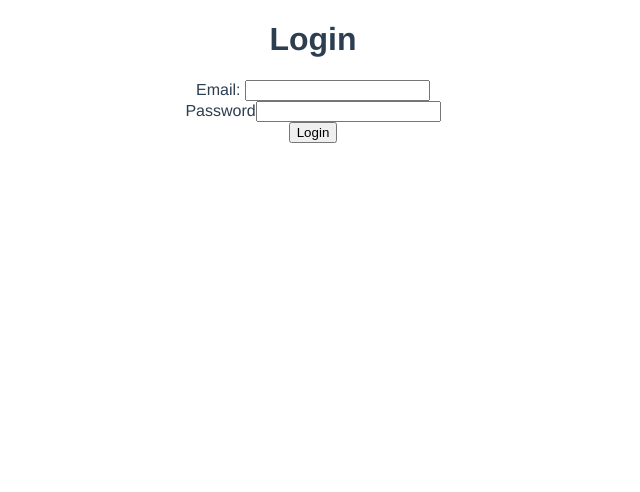
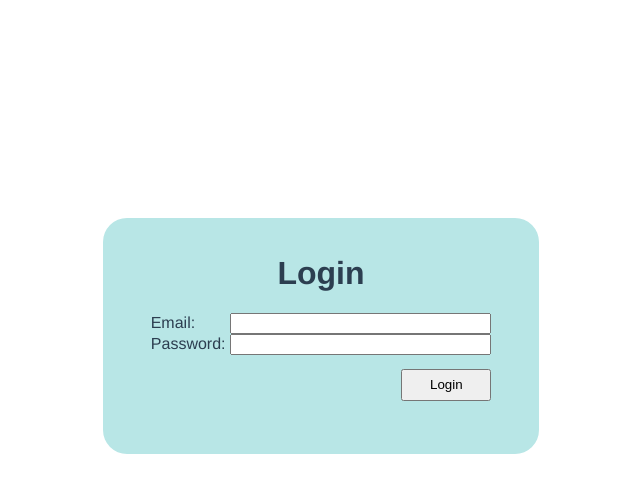
Before and after one commit to Ann-Katrine/web-front-end-udfordring, a Vue app in the folder simpel-quiz/: page / in a window 1280 px wide. Shown: the top 492 px of the page, without its empty margins (327-967 px from the left). Built offline with nearby package versions, Linux system fonts and the light colour scheme.

Commit message:
simpel css login side
laver noget simpel css på login siden

```diff
--- a/simpel-quiz/src/views/LoginPages.vue
+++ b/simpel-quiz/src/views/LoginPages.vue
@@ -1,13 +1,18 @@
 <template>
+  <div class="outerbox">
+    <div class="innerBox">
+      <h1>Login</h1>
+      <div class="inputAndButtonOuterBox">
         <div>
-    <h1>Login</h1>
-    <div>
-      <label>Email: </label><input type="email" v-model="email"/>
+          <label class="email">Email: </label><input type="email" v-model="email" class="input"/>
         </div>
         <div>
-      <label>Password</label><input type="password" v-model="password"/>
+          <label>Password: </label><input type="password" v-model="password" class="input"/>
         </div>
-    <button @click="login()">Login</button>
+        <button class="button" @click="login()">Login</button>
+
+      </div>
+    </div>
   </div>
 </template>
 
@@ -25,15 +30,57 @@ export default Vue.extend({
   },
   methods:{
     login(){
-      if(this.email == "hej@" && this.password == '123'){
-
       this.$store.dispatch("setSessionToken")
       .then(value => {
         this.$router.push("/quiz")
       })
-
-      }
     }
   }
 });
 </script>
+
+<style>
+  .outerbox{
+    z-index: 1;
+    display: flex;
+    justify-content: center;
+    align-items: center;
+    position: fixed;
+    top: 0;
+    width: 100%;
+    height: 100%;
+  }
+
+  .innerBox{
+    background-color: #B8E6E6;
+    padding: 1em 3em 2.5em 3em;
+    border-radius: 1.5em;
+    margin-bottom: 8em;
+  }
+
+  .inputAndButtonOuterBox{
+    display: flex;
+    flex-direction: column;
+    align-items: flex-end;
+  }
+
+  .inputOuterBox{
+    display: flex;
+    flex-direction: column;
+    justify-content: space-between;
+    align-items: flex-start;
+  }
+
+  .email{
+    padding-right: 1.9em;
+  }
+
+  .input{
+    width: 19em;
+  }
+
+  .button{
+    margin: 1em 0em 1em 1em;
+    padding: 0.5em 2em 0.5em 2em;
+  }
+</style>
```
Lines whose indentation alone changed are shown as unchanged.
